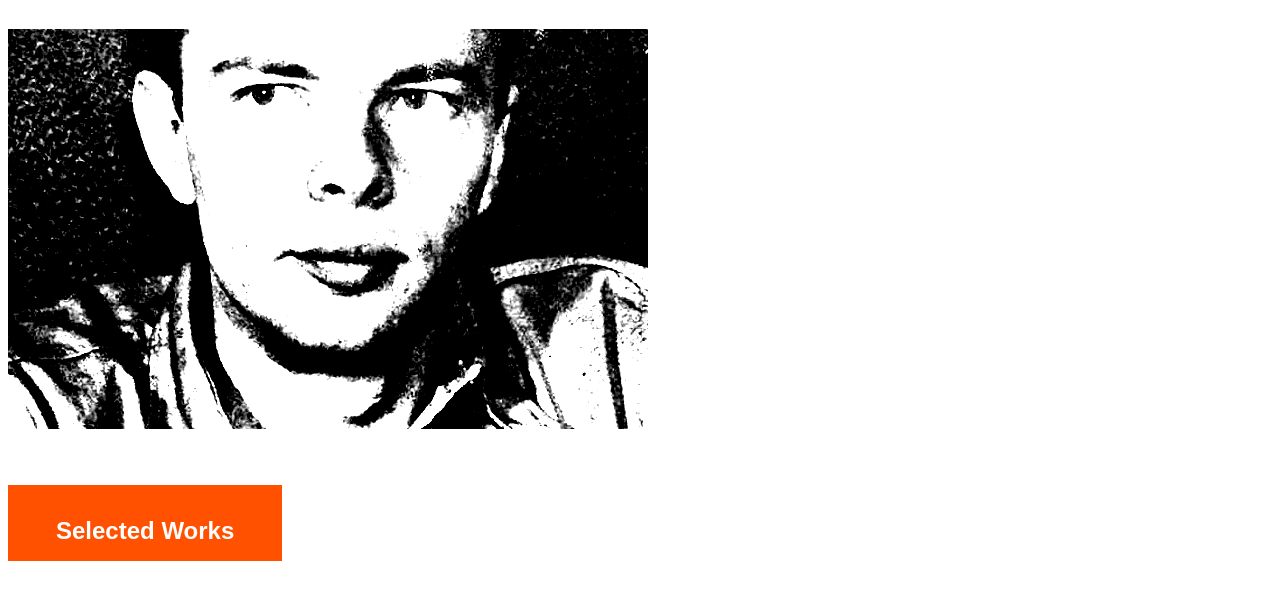
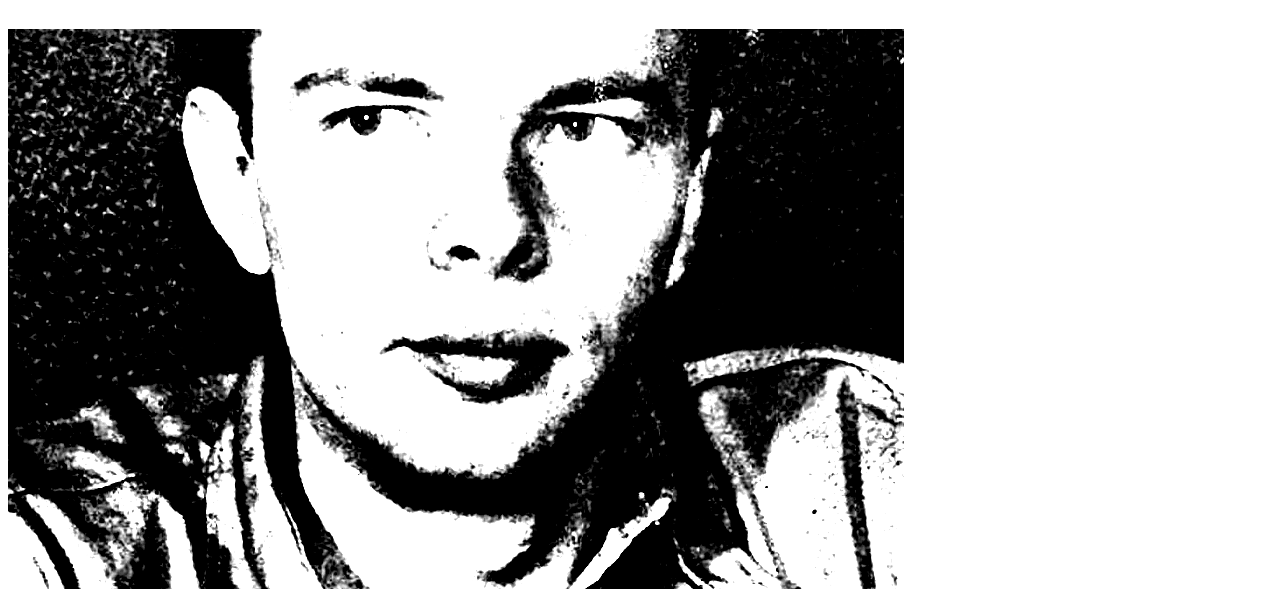
Before and after one commit to FBW-WD-22-D07/uib-19-tribute-lina-DCI, a website: page index.html in a window 1280 px wide. Shown: the part 138-742 px from the top of the page. Drawn offline with Linux system fonts and the light colour scheme.

Commit message:
bild anders

```diff
--- a/style.css
+++ b/style.css
@@ -20,8 +20,8 @@ h2 {
 
 img {
 filter: brightness(150%) contrast(600%);
-  width: 50vw;
-  height: 50vh;
+  width: 70vw;
+  height: 70vh;
   object-fit: cover;
 
 }
```
